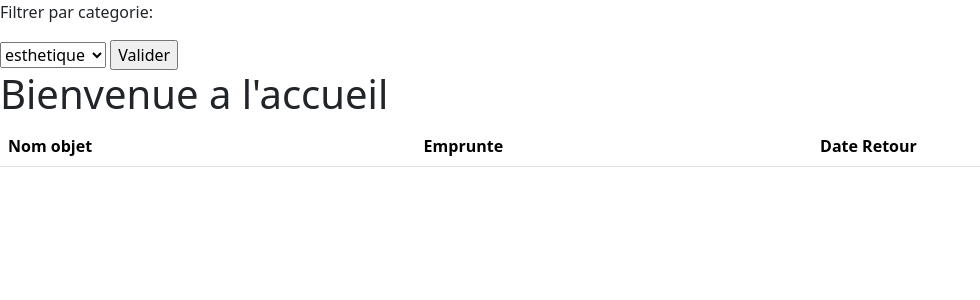
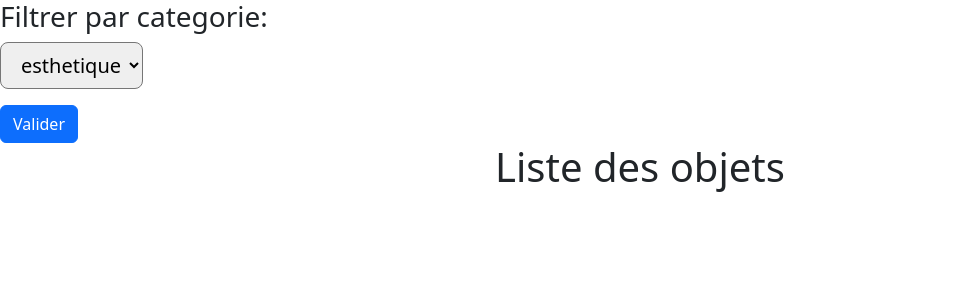
Before and after one commit to uchi-fiti/final-project, a PHP site: page /page/home.php?idc= in a window 1280 px wide. Shown: the top 300 px of the page, without its empty margins (0-980 px from the left). Run offline with PHP 8.4, Linux system fonts and the light colour scheme; the visitor is signed in with stand-in values (Sample User, id 1); data comes from the database, SQL or seed files in the repository; lists and menus that the app fills with data are empty.

Commit message:
Ameliorer design

```diff
--- a/v2/assets/css/style.css
+++ b/v2/assets/css/style.css
@@ -20,7 +20,20 @@
         opacity: 1;
     }
 }
-body {
+article a {
+    text-decoration: none;
+}
+.card-hover {
+    transition: transform 0.2s ease, background-color 0.2s ease;
+    background-color: #f8f9fa; /* default Bootstrap light background */
+}
+
+.card-hover:hover {
+    background-color: #e2e6ea; /* slightly darker */
+    transform: translateY(-4px);
+}
+
+ body {
     font-family: Arial, sans-serif;
     background-color: #f3f3f3;
     margin: 0;
--- a/v2/inc/function.php
+++ b/v2/inc/function.php
@@ -39,15 +39,12 @@ function tabLogin($bd, $email, $m){
  }
  function dateretour($bd, $id_objet, $idm)
 {
-    $request = "select * from fp_emprunt where id_objet = %d AND id_membre = %d";
+    $request = "select * from fp_emprunt where id_objet = %d AND id_membre = %d and date_retour > now()";
     $request = sprintf($request , $id_objet, $idm);
     $query = mysqli_query($bd, $request);
     if($data = mysqli_fetch_assoc($query))
     {
-        if($data['date_retour'] > NOW())
-    {
         return $data['date_retour'];
-    }
     }
     return null;
 }
@@ -57,41 +54,53 @@ function tabLogin($bd, $email, $m){
     $req = sprintf($req, $idm);
     $a = mysqli_query($bd, $req);
 ?>
-    <table class="table table-hover">
-        <tr>
-            <th>Nom objet</th>
-            <th>Emprunte</th>
-            <th>Date Retour</th>
-        </tr>
-        <?php
-    while($obj = mysqli_fetch_assoc($a))
-    {
+
+        <section class="row row-cols-1 row-cols-md-2 row-cols-lg-3 g-3">
+        <?php while($obj = mysqli_fetch_assoc($a)) {
+            $dateRetour = dateretour($bd, $obj['id_objet'], $idm);
         ?>
-        <tr>
-            <td><?php echo $obj['nom_objet'];?></td>
-            <td><?php echo dateretour($bd, $obj['id_objet'], $idm) == null ? "" : "emprunte";?></td>
-            <td><?php echo dateretour($bd, $obj['id_objet'], $idm) == null ? "" : dateretour($bd, $obj['id_objet'], $idm);?></td>
-        </tr>
-        <?php
-    }
-    ?>
-    </table>
+            <article class="col">
+                <a href="">
+                <section class="card card-hover h-100 p-3">
+                    <header>
+                        <img src="" alt="">
+                        <h5 class="card-title mb-2">
+                                <?php echo $obj['nom_objet']; ?>
+                        </h5>
+                    </header>
+                    <p class="mb-1">
+                        <strong>Emprunté:</strong>
+                        <?= $dateRetour ? 'Oui' : 'Non' ?>
+                    </p>
+                    <p class="mb-0">
+                        <strong>Date de retour:</strong>
+                        <?= $dateRetour ?: '—' ?>
+                    </p>
+                </section>
+                </a>
+            </article>
+            <?php } ?>
+        </section>
     <?php
  }
  function choixCategorie($bd)
  {
     ?>
-    <select name="categorie">
+    <div class="mb-3">
+        <select name="categorie" id="categorie" class="form-select-lg">
             <?php
             $request = "select * from fp_categorie_objet;";
             $query = mysqli_query($bd, $request);
-    while($data = mysqli_fetch_assoc($query))
-    {
+            while ($data = mysqli_fetch_assoc($query)) {
                 ?>
-        <option value="<?php echo $data['id_categorie'];?>"><?php echo $data['nom_categorie'];?></option>
+                <option value="<?php echo $data['id_categorie']; ?>">
+                    <?php echo $data['nom_categorie']; ?>
+                </option>
                 <?php
-    } ?>
+            }
+            ?>
         </select>
+    </div>
             <?php
  }
  function listeObjetsparCategorie($bd, $idm, $idc)
@@ -100,25 +109,33 @@ function tabLogin($bd, $email, $m){
     $req = sprintf($req, $idm, $idc);
     $a = mysqli_query($bd, $req);
     ?>
-    <table class="table table-hover">
-        <tr>
-            <th>Nom objet</th>
-            <th>Emprunte</th>
-            <th>Date Retour</th>
-        </tr>
-        <?php
-    while($obj = mysqli_fetch_assoc($a))
-    {
+
+        <section class="row row-cols-1 row-cols-md-2 row-cols-lg-3 g-3">
+        <?php while($obj = mysqli_fetch_assoc($a)) {
+            $dateRetour = dateretour($bd, $obj['id_objet'], $idm);
         ?>
-        <tr>
-            <td><?php echo $obj['nom_objet'];?></td>
-            <td><?php echo dateretour($bd, $obj['id_objet'], $idm) == null ? "" : "emprunte";?></td>
-            <td><?php echo dateretour($bd, $obj['id_objet'], $idm) == null ? "" : dateretour($bd, $obj['id_objet'], $idm);?></td>
-        </tr>
+            <article class="col">
+                <a href="">
+                <section class="card card-hover h-100 p-3">
+                    <header>
+                        <img src="" alt="">
+                        <h5 class="card-title mb-2">
+                                <?php echo $obj['nom_objet']; ?>
+                        </h5>
+                    </header>
+                    <p class="mb-1">
+                        <strong>Emprunté:</strong>
+                        <?= $dateRetour ? 'Oui' : 'Non' ?>
+                    </p>
+                    <p class="mb-0">
+                        <strong>Date de retour:</strong>
+                        <?= $dateRetour ?: '—' ?>
+                    </p>
+                </section>
+                </a>
+            </article>
+            <?php } ?>
+        </section>
     <?php
  }
 ?>
-    </table>
-    <?php
- }
-?>
--- a/v2/page/home.php
+++ b/v2/page/home.php
@@ -16,16 +16,16 @@
     <meta charset="UTF-8">
     <meta name="viewport" content="width=device-width, initial-scale=1.0">
     <title>Home</title>
-    <link rel="stylesheet" href="../assets/home.css">
+    <link rel="stylesheet" href="../assets/css/style.css">
     <link rel="stylesheet" href="../assets/bootstrap/css/bootstrap.min.css">
 </head>
 <body>
     <form action="traitefiltre.php" method="post">
-        <p>Filtrer par categorie: </p>
+        <h3>Filtrer par categorie: </h3>
         <?php choixCategorie($bd);?>
-        <input type="submit" value="Valider">
+        <button type="submit" class="btn btn-primary">Valider</button>
    </form>
-   <h1>Bienvenue a l'accueil</h1>
+   <h1 style="text-align: center;">Liste des objets</h1>
    <?php
    if(!isset($_GET['idc']))
    {
```
Also changed, not shown: v2/page/fiche.php (added). Lines whose indentation alone changed are shown as unchanged.
